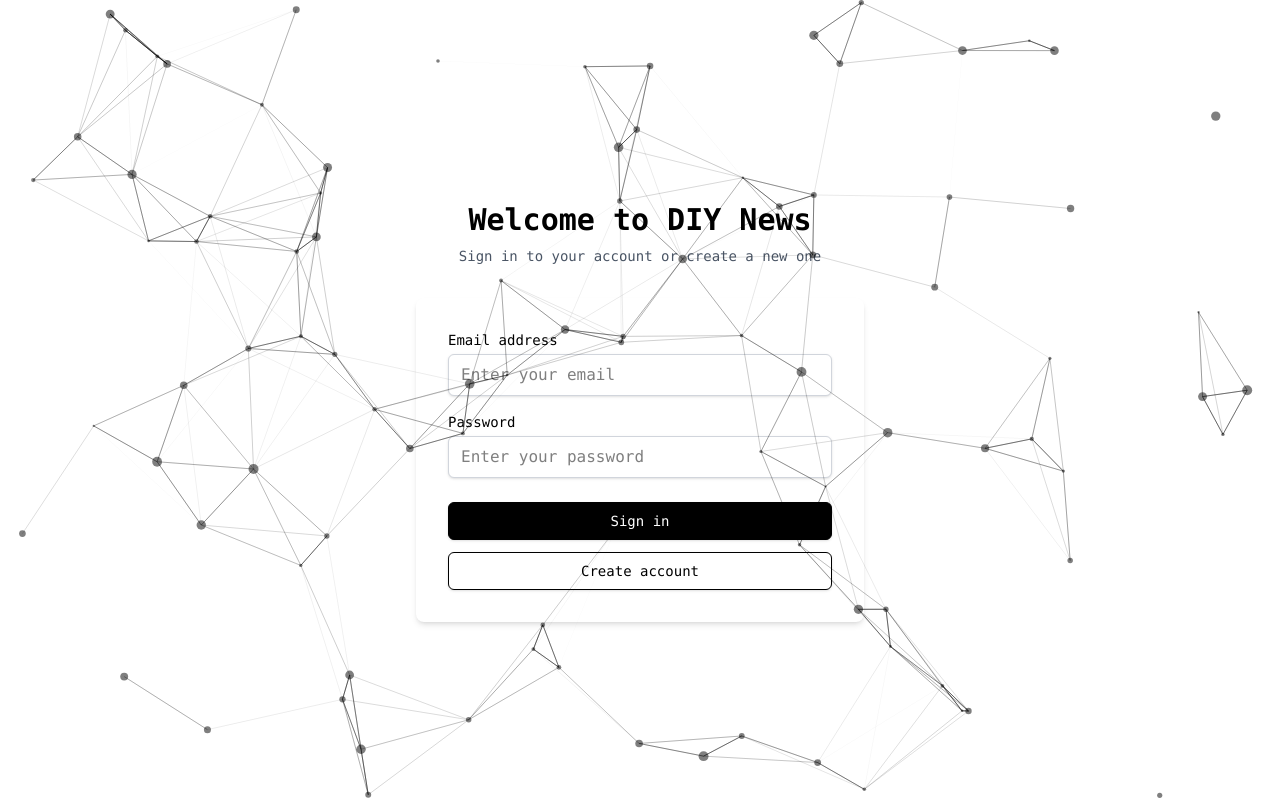
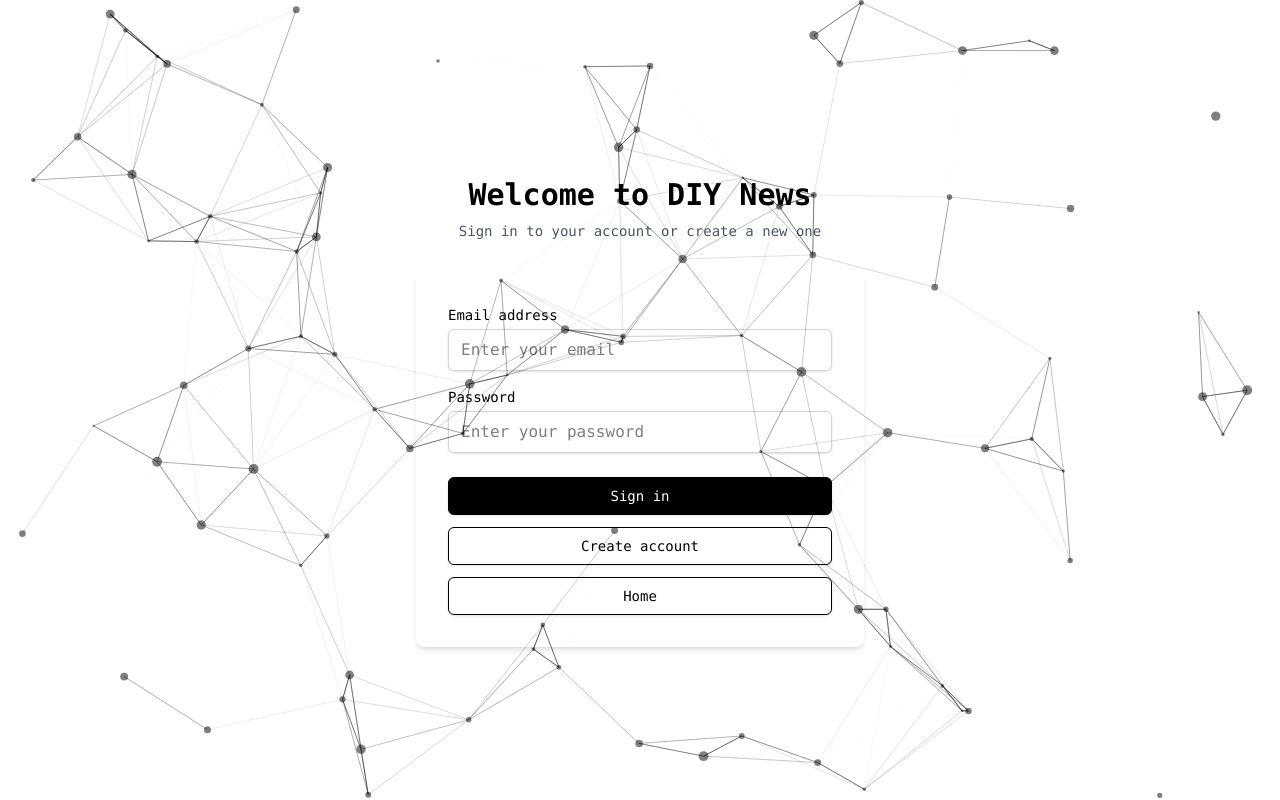
Before and after one commit to riokuchlyan/diy-news, a Next.js app: page /login in a window 1280 px wide. Built offline with nearby package versions, Linux system fonts and the light colour scheme; no server answers.

Commit message:
Add home button on login page

```diff
--- a/src/app/login/page.tsx
+++ b/src/app/login/page.tsx
@@ -88,6 +88,14 @@ export default function LoginPage() {
             >
               Create account
             </button>
+            <a
+              href="/"
+              className="w-full flex justify-center py-2 px-4 border border-black rounded-md shadow-sm text-sm font-medium
+                       text-black bg-white hover:bg-gray-50
+                       focus:outline-none focus:ring-2 focus:ring-black transition-colors"
+            >
+              Home
+            </a>
           </div>
         </form>
       </div>
```
